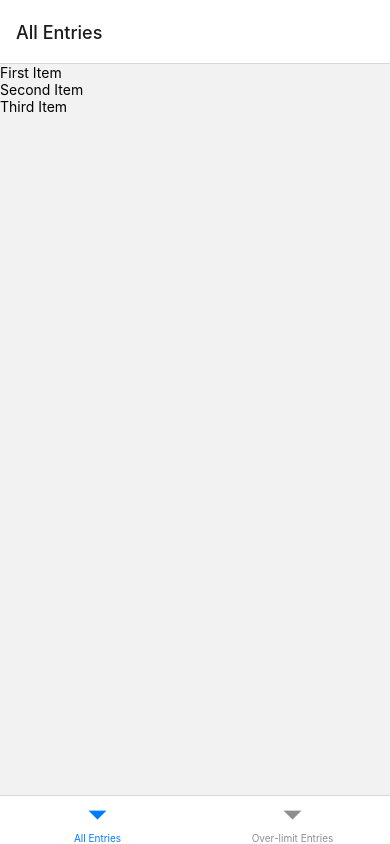
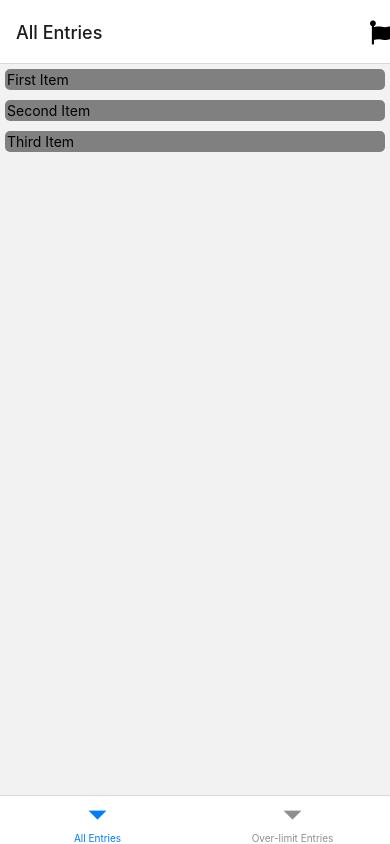
Before and after one commit to victorzwu/Assignment2, a React Native app: screen /Home in a window 390 px wide. Built offline with nearby package versions, Linux system fonts and the light colour scheme.

Commit message:
add pressable to header to navigate to AddEntry

```diff
--- a/components/EntriesList.js
+++ b/components/EntriesList.js
@@ -18,7 +18,6 @@ export default function EntriesList() {
     },
   ];
 
-
   return(
     <FlatList
       data={DATA}
--- a/components/Entry.js
+++ b/components/Entry.js
@@ -1,10 +1,22 @@
-import { View, Text, Pressable } from 'react-native'
-import React from 'react'
+import { View, Text, Pressable, StyleSheet } from "react-native";
+import React from "react";
 
-export default function Entry({onEntryPress, removeEntry, item}) {
+export default function Entry({ onEntryPress, removeEntry, item }) {
   return (
-    <Pressable>
-        <Text>{item.text}</Text>
+    <Pressable style = {styles.pressable}>
+      <Text>{item.text}</Text>
     </Pressable>
-  )
+  );
 }
+
+const styles = StyleSheet.create({
+  pressable: {
+    borderColor: "grey",
+    backgroundColor: "grey",
+    borderRadius: 5,
+    borderWidth: 2,
+    margin: 5,
+    flexDirection: "row",
+    justifyContent: "space-between",
+  },
+});
--- a/screens/Home.js
+++ b/screens/Home.js
@@ -1,16 +1,36 @@
-import { View, Text } from 'react-native'
-import React from 'react'
-import { createBottomTabNavigator } from '@react-navigation/bottom-tabs';
-import AllEntries from './AllEntries';
-import OverLimitEntries from './OverLimitEntries';
+import { View, Text, Pressable } from "react-native";
+import React from "react";
+import { createBottomTabNavigator } from "@react-navigation/bottom-tabs";
+import AllEntries from "./AllEntries";
+import OverLimitEntries from "./OverLimitEntries";
+import { useNavigation } from '@react-navigation/native';
+import AddAnEntry from "./AddAnEntry";
+import { FontAwesome } from '@expo/vector-icons';
+
 
 const Tab = createBottomTabNavigator();
 
 export default function Home() {
+
+    const navigation = useNavigation();
   return (
     <Tab.Navigator>
-        <Tab.Screen name="All Entries" component={AllEntries} />
-        <Tab.Screen name="Over-limit Entries" component={OverLimitEntries} />
+      <Tab.Screen
+        options={() => {
+          return {
+            headerRight: () => {
+              return (
+                <Pressable onPress={() => navigation.navigate('Add')}>
+                  <FontAwesome name="font-awesome" size={24} color="black" />
+                </Pressable>
+              );
+            },
+          };
+        }}
+        name="All Entries"
+        component={AllEntries}
+      />
+      <Tab.Screen name="Over-limit Entries" component={OverLimitEntries} />
     </Tab.Navigator>
-  )
+  );
 }
```
